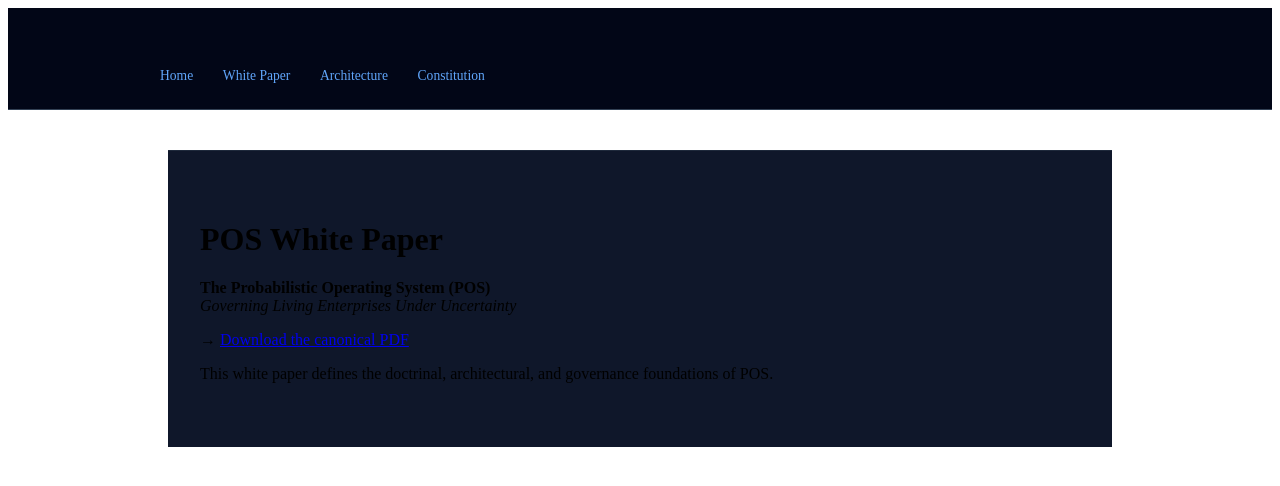
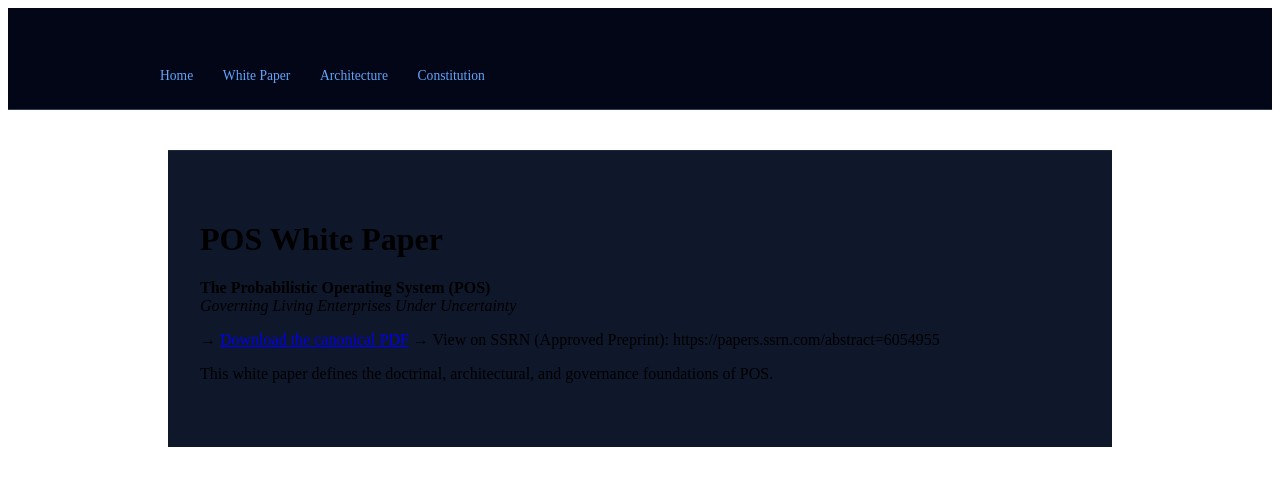
Before and after one commit to 98412senthil-sketch/pos-doctrine, a Jekyll site: the page built from whitepaper/index.md, in a window 1280 px wide. Shown: the top 486 px of the page. Built offline with Jekyll 4.4.1, drawn with Linux system fonts in a browser that asks for light colours; our own code applies the rules of GitHub Pages for plain Markdown files.

Commit message:
Add SSRN link to whitepaper index

```diff
--- a/whitepaper/index.md
+++ b/whitepaper/index.md
@@ -4,5 +4,6 @@
 *Governing Living Enterprises Under Uncertainty*
 
 → [Download the canonical PDF](pos-whitepaper.pdf)
+→ View on SSRN (Approved Preprint): https://papers.ssrn.com/abstract=6054955
 
 This white paper defines the doctrinal, architectural, and governance foundations of POS.
```
